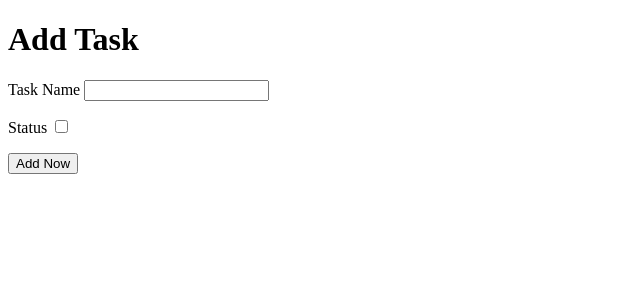
After one commit to plexoio/to-do, a Django app: page /add in a window 1280 px wide. The commit adds this page. Shown: the top 300 px of the page, without its empty margins (0-640 px from the left). Run offline with Django 3.2, Linux system fonts and the light colour scheme.

Commit message:
feat(CRUD): all CRUD add

```diff
--- a/django_todo/settings.py
+++ b/django_todo/settings.py
@@ -19,7 +19,7 @@ BASE_DIR = Path(__file__).resolve().parent.parent
 # See https://docs.djangoproject.com/en/3.2/howto/deployment/checklist/
 
 # SECURITY WARNING: keep the secret key used in production secret!
-SECRET_KEY = '88%s8&$=at46(ndea@@au241pn2iy0y%l28!n-4__nn8vrv^_w'
+SECRET_KEY = ''
 
 # SECURITY WARNING: don't run with debug turned on in production!
 DEBUG = True
--- a/django_todo/urls.py
+++ b/django_todo/urls.py
@@ -15,8 +15,12 @@ Including another URLconf
 """
 from django.contrib import admin
 from django.urls import path
-from todo.views import get_my_list
+from todo import views
 urlpatterns = [
     path('admin/', admin.site.urls),
-    path('', get_my_list, name="get_my_list")
+    path('', views.get_my_list, name="get_my_list"),
+    path('add', views.add_task, name="add_task"),
+    path('edit/<int:task_id>', views.edit_task, name="edit_task"),
+    path('toggle/<int:task_id>', views.toggle_task, name="toggle_task"),
+    path('delete/<int:task_id>', views.delete_task, name="delete_task")
 ]
--- /dev/null
+++ b/todo/templates/todo/todo_add.html
@@ -0,0 +1,37 @@
+<!DOCTYPE html>
+<html lang="en">
+
+<head>
+    <meta charset="UTF-8">
+    <meta name="viewport" content="width=device-width, initial-scale=1.0">
+    <title>To-do List</title>
+</head>
+
+<body>
+    <h1>Add Task</h1>
+
+    <form method="POST" action="add">
+        {% csrf_token %}
+        <div>
+            <p>
+                <label for="add_task">Task Name</label>
+                <input type="text" id="add_task" name="name">
+            </p>
+        </div>
+
+        <div>
+            <p>
+                <label for="completed_task">Status</label>
+                <input type="checkbox" id="completed_task" name="completed">
+            </p>
+        </div>
+
+        <div>
+            <p>
+                <button type="submit">Add Now</button>
+            </p>
+        </div>
+    </form>
+</body>
+
+</html>
--- a/todo/views.py
+++ b/todo/views.py
@@ -1,6 +1,8 @@
-from django.shortcuts import render
+from django.shortcuts import render, redirect, get_object_or_404
 from .models import Task
 # Create your views here.
+
+#  READ
 
 
 def get_my_list(request):
@@ -9,3 +11,50 @@ def get_my_list(request):
         'task': tasks
     }
     return render(request, 'todo/todo_list.html', context)
+
+# CREATE
+
+
+def add_task(request):
+    if request.method == "POST":
+        name = request.POST.get('name')
+        completed = 'completed' in request.POST
+        Task.objects.create(name=name, completed=completed)
+        return redirect('get_my_list')
+    return render(request, 'todo/todo_add.html')
+
+# UPDATE
+# Get to READ & then UPDATE
+
+
+def edit_task(request, task_id):
+    task = get_object_or_404(Task, id=task_id)
+
+    context = {
+        'tasks': task
+    }
+
+    if request.method == "POST":
+        task.name = request.POST.get('name')
+        task.completed = 'completed' in request.POST
+        task.save()
+        return redirect('get_my_list')
+
+    return render(request, 'todo/todo_edit.html', context)
+
+# TOGGLE update
+
+
+def toggle_task(request, task_id):
+    task = get_object_or_404(Task, id=task_id)
+    task.completed = not task.completed
+    task.save()
+    return redirect('get_my_list')
+
+# DELETE
+
+
+def delete_task(request, task_id):
+    task = get_object_or_404(Task, id=task_id)
+    task.delete()
+    return redirect('get_my_list')
```
Also changed, not shown: todo/templates/todo/todo_edit.html (added, +44 -0 lines), todo/templates/todo/todo_list.html (+15 -5 lines), db.sqlite3.
